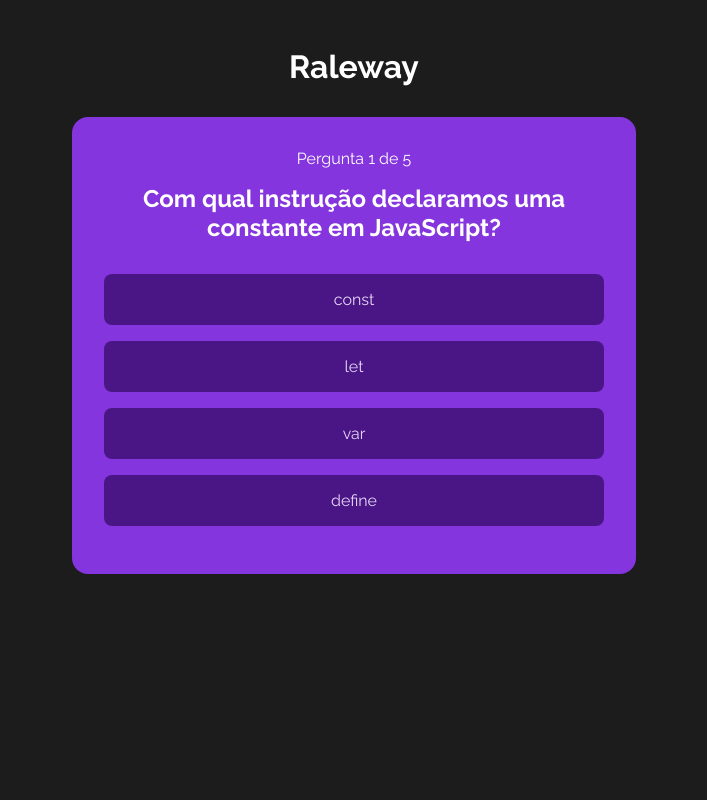
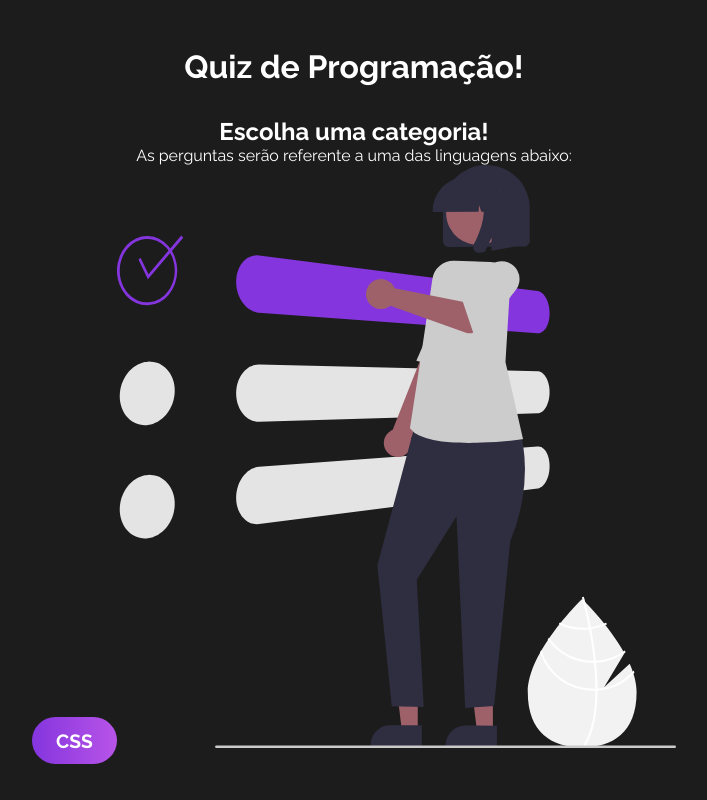
Before and after one commit to matheuspeluso/Quiz, a React (Vite) app: page / in a window 1280 px wide. Both pictures are taken after a click on the button "Iniciar". Shown: the whole page, without its empty margins (286-993 px from the left). Built offline with nearby package versions, Linux system fonts and the light colour scheme.

Commit message:
created category component

```diff
--- a/src/App.jsx
+++ b/src/App.jsx
@@ -6,6 +6,7 @@ import { QuizContext } from './context/quiz'
 import Welcome from './components/Welcome/Welcome'
 import Questions from './components/Questions/Questions'
 import GameOver from './components/GameOver/GameOver'
+import PickCategory from './components/PickCategory/PickCategory'
 
 //static
 import './App.css'
@@ -21,8 +22,9 @@ function App() {
 
   return (
     <div className='App'>
-     <h1>Raleway</h1>
+     <h1>Quiz de Programação!</h1>
      {quisState.gameStage === "Start" && <Welcome/>}
+     {quisState.gameStage === "Category" && <PickCategory/>}
      {quisState.gameStage === "Playing" && <Questions/>}
      {quisState.gameStage === "End" && <GameOver/>}
     </div>
--- /dev/null
+++ b/src/components/PickCategory/PickCategory.jsx
@@ -0,0 +1,20 @@
+import { QuizContext } from "../../context/quiz";
+import { useContext } from "react";
+
+import Category from "../../img/category.svg";
+
+
+import "./PickCategory.css";
+
+const PickCategory = () => {
+  return (
+    <div id="category">
+        <h2>Escolha uma categoria!</h2>
+        <p>As perguntas serão referente a uma das linguagens abaixo:</p>
+        <button>CSS</button>
+        <img src={Category} alt="Categorias do Quiz" />
+    </div>
+  )
+}
+
+export default PickCategory
--- a/src/context/quiz.jsx
+++ b/src/context/quiz.jsx
@@ -1,7 +1,7 @@
 import { createContext, useReducer} from "react"; // importando o context e useReducer que permite gerenciar estados complexos e fazer alterações com base no projeto
-import questions from "../data/questions"; // perguntas
+import questions from "../data/questions_complete"; // perguntas
 
-const STAGES = ["Start", "Playing", "End"]
+const STAGES = ["Start","Category", "Playing", "End"]
 
 const initialsState = { // estagio inicial do reducer
     gameStage: STAGES[0],
```
Also changed, not shown: src/components/PickCategory/PickCategory.css (added).
